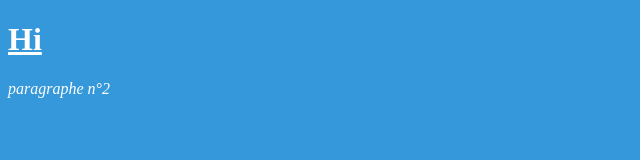
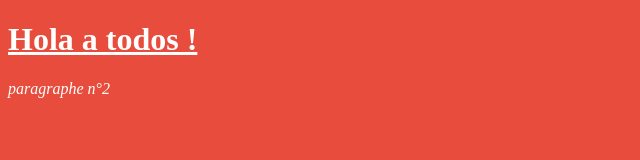
Before and after one commit to juliecoton/notreProjetJC, a plain HTML site: page index.html in a window 1280 px wide. Shown: the whole page, without its empty margins (0-640 px from the left). Drawn offline with Linux system fonts and the light colour scheme.

Commit message:
modifications des en-têtes 2

```diff
--- a/index.html
+++ b/index.html
@@ -6,12 +6,12 @@
   </head>
     <style type="text/css">
   body {
-  background-color: #3498db ;
+  background-color: #e74c3c ;
   color: white;
   }
   </style>
   <body>
-  <h1><u>Hi</u></h1>
+  <h1><u>Hola a todos !</u></h1>
   <p><i><paragraphe n°1</i></p>
   <p><i>paragraphe n°2</i></p>
   </body>
```
